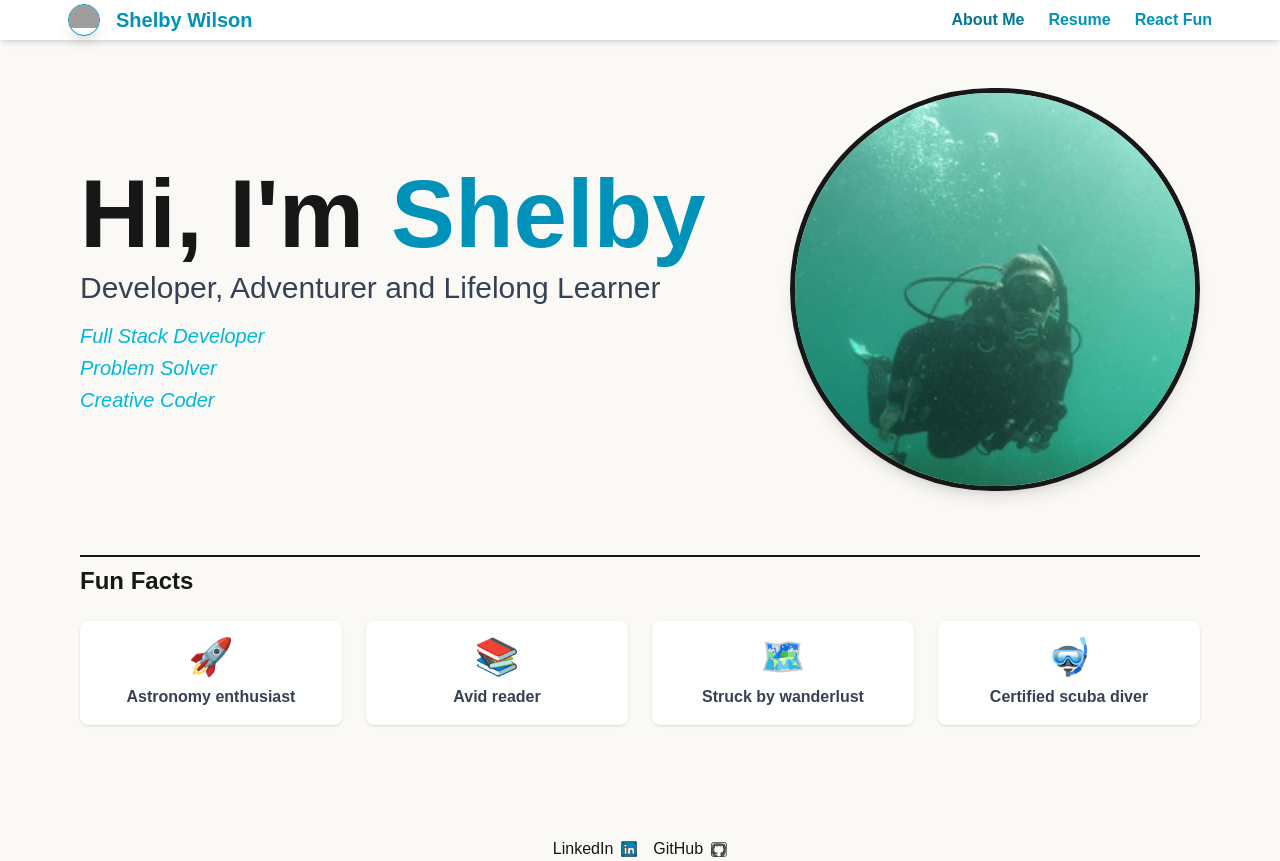
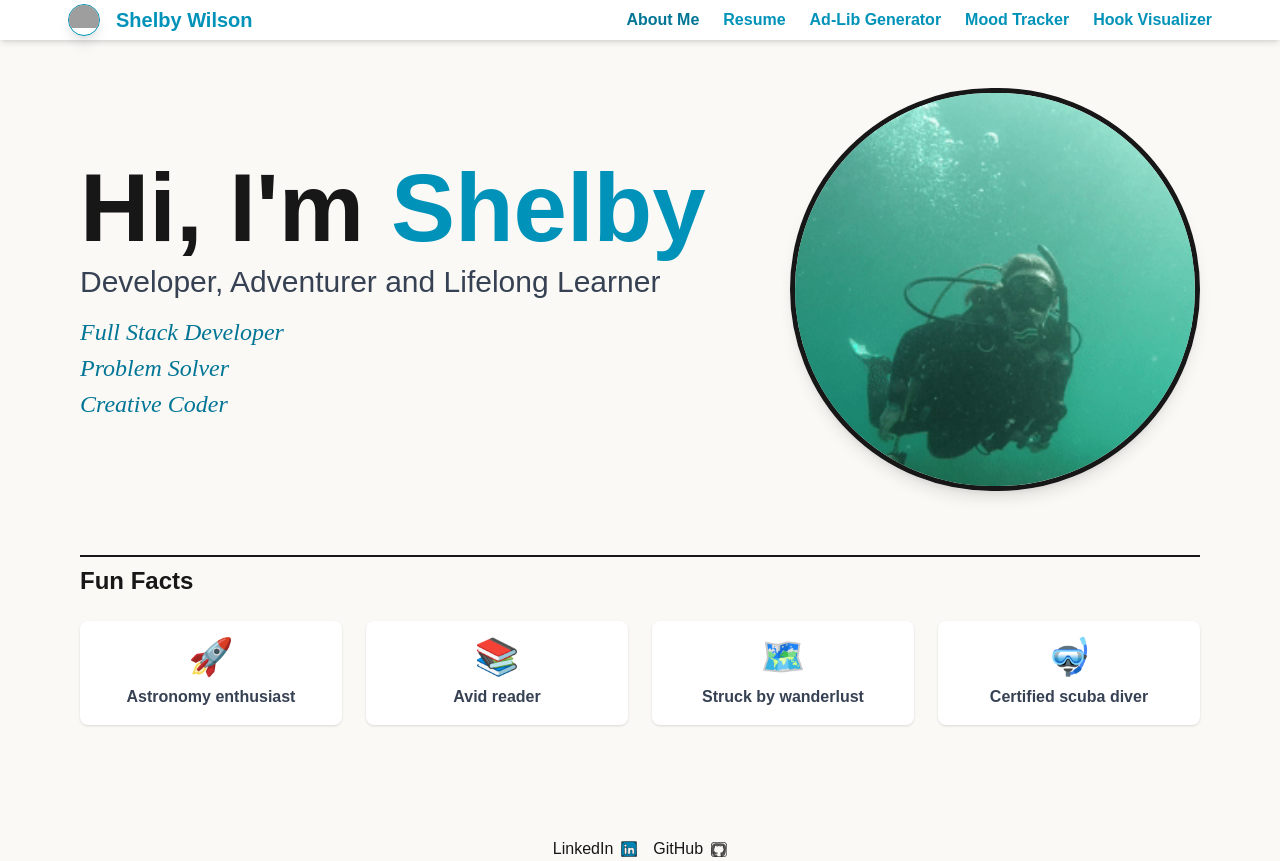
Before and after one commit to shelbyleanne22/shelby-wilson, a Next.js app in the folder shelby-wilson/: page / in a window 1280 px wide. Built offline with nearby package versions, Linux system fonts and the light colour scheme; grey boxes are pictures that could not be loaded.

Commit message:
simple nav

```diff
--- a/shelby-wilson/app/globals.css
+++ b/shelby-wilson/app/globals.css
@@ -24,3 +24,8 @@ body {
   color: var(--foreground);
   font-family: Arial, Helvetica, sans-serif;
 }
+
+.cute-text {
+  @apply text-cyan-700 text-2xl;
+  font-family: 'Dancing Script', cursive;
+}
--- a/shelby-wilson/app/page.tsx
+++ b/shelby-wilson/app/page.tsx
@@ -10,7 +10,7 @@ export default function Home() {
           <p className="text-3xl text-gray-700 mb-4">
             Developer, Adventurer and Lifelong Learner
           </p>
-          <ul className="text-xl text-cyan-500 italic space-y-1">
+          <ul className="text-xl italic space-y-1 cute-text">
             <li>Full Stack Developer</li>
             <li>Problem Solver</li>
             <li>Creative Coder</li>
--- a/shelby-wilson/components/NavBar.tsx
+++ b/shelby-wilson/components/NavBar.tsx
@@ -10,13 +10,9 @@ import clsx from 'clsx';
 const navItems = [
   { label: 'About Me', href: '/' },
   { label: 'Resume', href: '/resume' },
-  {
-    label: 'React Fun', href: '#', children: [
-      { label: 'Ad-Lib Fun', href: '/reactFun/adlib' },
-      { label: 'Mood Tracker', href: '/reactFun/moodTracker' },
-      { label: 'Hook Visualizer', href: '/reactFun/hookVisualizer' }
-    ]
-  }
+  { label: 'Ad-Lib Generator', href: '/reactFun/adlib' },
+  { label: 'Mood Tracker', href: '/reactFun/moodTracker' },
+  { label: 'Hook Visualizer', href: '/reactFun/hookVisualizer' }
 ];
 
 export default function NavBar() {
@@ -44,46 +40,11 @@ export default function NavBar() {
         {/* Desktop nav */}
         <ul className="hidden md:flex space-x-6">
           <ul className="hidden md:flex space-x-6 relative">
-            {navItems.map(({ label, href, children }) => {
-              const hasChildren = !!children;
+            {navItems.map(({ label, href }) => {
               const isOpen = openDropdown === label;
 
               return (
                 <li key={href} className="relative">
-                  {hasChildren ? (
-                    <>
-                      <button
-                        type="button"
-                        onClick={() =>
-                          setOpenDropdown((prev) => (prev === label ? null : label))
-                        }
-                        className={clsx(
-                          'hover:text-cyan-700 transition-colors',
-                          pathname === href && 'font-semibold text-cyan-700'
-                        )}
-                      >
-                        <strong>{label}</strong>
-                      </button>
-
-                      {isOpen && (
-                        <ul className="absolute mt-1 bg-white text-black shadow-lg rounded min-w-max z-50">
-                          {children.map((child) => (
-                            <li key={child.href} className="relative">
-                              <Link
-                                href={child.href}
-                                className={clsx(
-                                  'block px-4 py-2 hover:bg-cyan-100',
-                                  pathname === child.href && 'font-semibold bg-cyan-100'
-                                )}
-                              >
-                                {child.label}
-                              </Link>
-                            </li>
-                          ))}
-                        </ul>
-                      )}
-                    </>
-                  ) : (
                     <Link
                       href={href}
                       className={clsx(
@@ -93,7 +54,6 @@ export default function NavBar() {
                     >
                       <strong>{label}</strong>
                     </Link>
-                  )}
                 </li>
               );
             })}
@@ -113,7 +73,7 @@ export default function NavBar() {
       {/* Mobile dropdown menu */}
       {menuOpen && (
         <ul className="md:hidden flex flex-col items-center bg-cyan-800 border-t border-cyan-700">
-          {navItems.map(({ label, href, children }) => (
+          {navItems.map(({ label, href }) => (
             <li key={href} className="w-full text-center py-3 border-b border-cyan-700">
               <Link
                 href={href}
@@ -125,25 +85,6 @@ export default function NavBar() {
               >
                 {label}
               </Link>
-
-              {children && (
-                <ul className='bg-cyan-900 text-sm'>
-                  {children.map((child) => (
-                    <li key={child.href} className="border-t border-cyan-700">
-                      <Link
-                        href={child.href}
-                        className={clsx(
-                          'block py-2 pl-6 w-full text-left hover:text-cyan-300',
-                          pathname === child.href && 'font-semibold text-cyan-300'
-                        )}
-                        onClick={() => setMenuOpen(false)}
-                      >
-                        {child.label}
-                      </Link>
-                    </li>
-                  ))}
-                </ul>
-              )}
             </li>
           ))}
         </ul>
```
